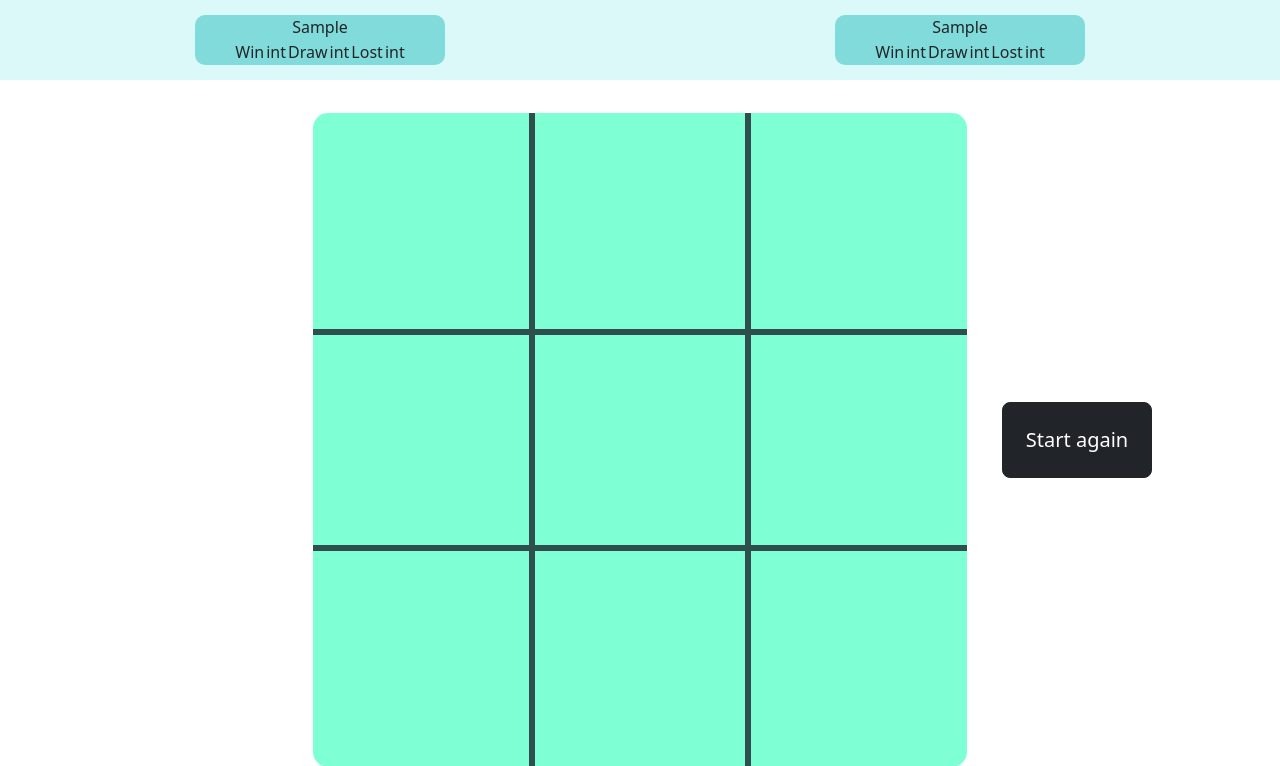
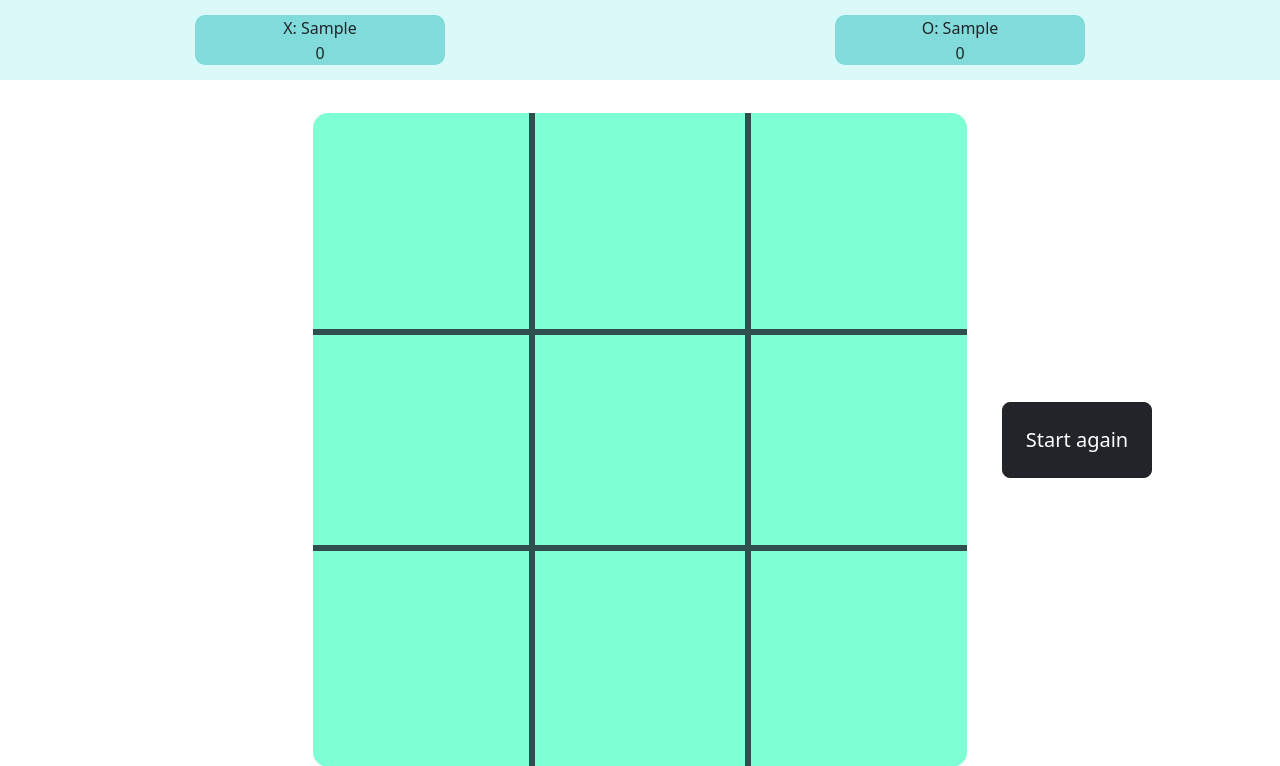
Before and after one commit to patrykzarazinski/TicTacToe, a Flask app: template flask-app/templates/game.html in a window 1280 px wide. Shown: the top 766 px of the page. Run offline with Flask 2, Linux system fonts and the light colour scheme; the template is opened without the code that fills it: most values are stand-ins (such as "Sample title", 1, 10 or a date in 2020); style sheets or scripts are compiled from the project's sources.

Commit message:
We can see now how many times each player won. Added logic for calculating each player score.

```diff
--- a/flask-app/static/src/game.js
+++ b/flask-app/static/src/game.js
@@ -12,6 +12,19 @@ import {
 let board = structuredClone(_board);
 
 let crossFlag = _crossFlag;
+
+let playerOne = 0;
+let playerTwo = 0;
+
+function calculateScore() {
+  if (!crossFlag) {
+    playerOne++;
+    document.querySelector("#playerOne").innerHTML = playerOne;
+  } else {
+    playerTwo++;
+    document.querySelector("#playerTwo").innerHTML = playerTwo;
+  }
+}
 
 function makeWin(i, possibility) {
   const mark = board[i] == cross ? "cross" : "circle";
@@ -37,6 +50,7 @@ function checkIfSomeoneWon(i) {
   for (let possibility of possibilities) {
     if (doesPossibilityWins(board[i], possibility)) {
       makeWin(i, possibility);
+      calculateScore();
       return true;
     }
   }
--- a/flask-app/templates/game.html
+++ b/flask-app/templates/game.html
@@ -8,42 +8,20 @@
     <div id="left-block">
         <div class="player">
             <div class="nick">
-                <span>{{playerOne}}</span>
+                <span>X:&nbsp;{{playerOne}}</span>
             </div>
             <div class="score">
-                <table>
-                    <tbody>
-                        <tr>
-                            <td>Win</td>
-                            <td>int</td>
-                            <td>Draw</td>
-                            <td>int</td>
-                            <td>Lost</td>
-                            <td>int</td>
-                        </tr>
-                    </tbody>
-                </table>
+                <span id="playerOne">0</span>
             </div>
         </div>
     </div>
     <div id="right-block">
         <div class="player">
             <div class="nick">
-                <span>{{playerTwo}}</span>
+                <span>O:&nbsp;{{playerTwo}}</span>
             </div>
             <div class="score">
-                <table>
-                    <tbody>
-                        <tr>
-                            <td>Win</td>
-                            <td>int</td>
-                            <td>Draw</td>
-                            <td>int</td>
-                            <td>Lost</td>
-                            <td>int</td>
-                        </tr>
-                    </tbody>
-                </table>
+                <span id="playerTwo">0</span>
             </div>
         </div>
     </div>
```
